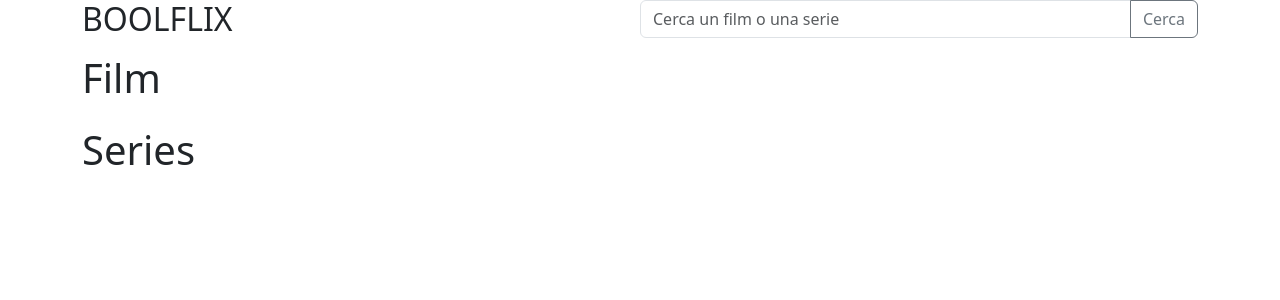
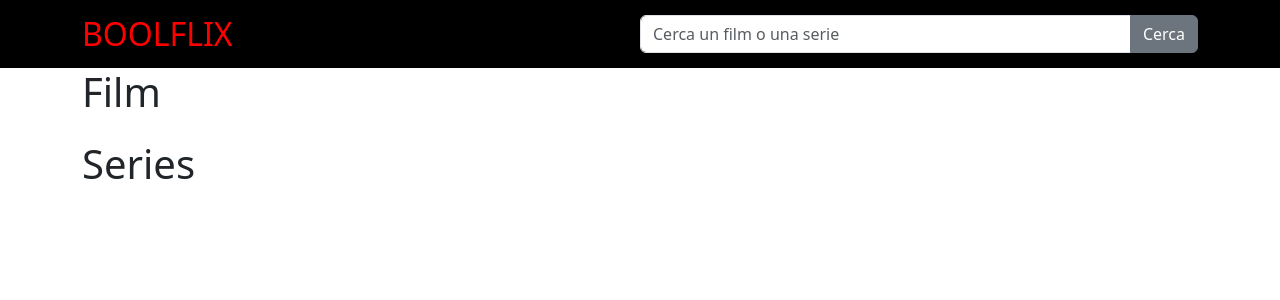
Before and after one commit to AndreaMinelli/vite-boolflix, a Vue app: page / in a window 1280 px wide. Shown: the top 300 px of the page. Built offline with nearby package versions, Linux system fonts and the light colour scheme.

Commit message:
Impostato stile AppHeader

```diff
--- a/src/components/AppHeader.vue
+++ b/src/components/AppHeader.vue
@@ -15,11 +15,21 @@ export default {
         @typing="$emit('text-filter', $event)"
         @submit-text="$emit('submit-filter', $event)"
         placeholder="Cerca un film o una serie"
-        :btnClasses="['btn-outline-secondary']"
+        :btnClasses="['btn-secondary']"
         btnLabel="Cerca"
-        class="w-50"></text-form>
+        class="w-50 d-flex align-items-center"></text-form>
     </div>
   </header>
 </template>
 
-<style></style>
+<style lang="scss" scoped>
+header {
+  background-color: black;
+  padding: 15px;
+
+  h2 {
+    margin: 0;
+    color: red;
+  }
+}
+</style>
--- a/src/components/ui_components/TextForm.vue
+++ b/src/components/ui_components/TextForm.vue
@@ -16,7 +16,7 @@ export default {
 </script>
 
 <template>
-  <form @submit.prevent="$emit('submit-text')" class="input-group mb-3">
+  <form @submit.prevent="$emit('submit-text')" class="input-group">
     <input
       v-model="text"
       @keyup="$emit('typing', text)"
```
